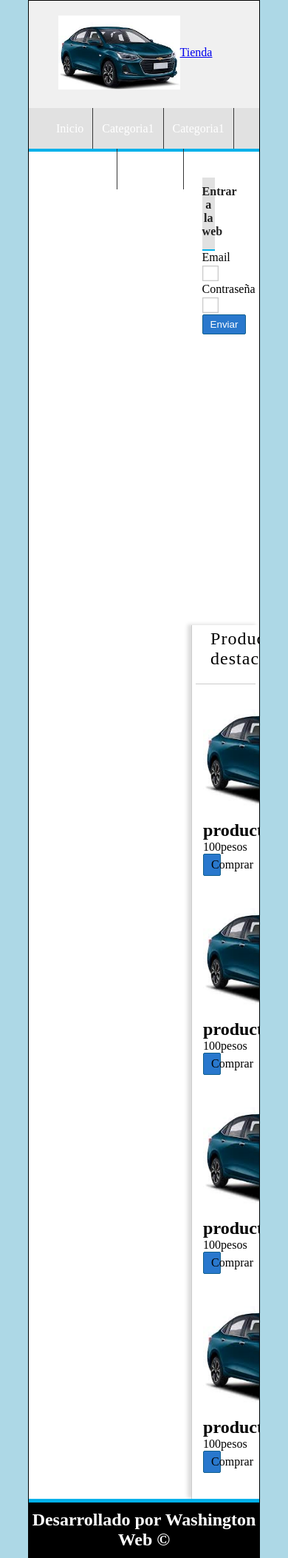
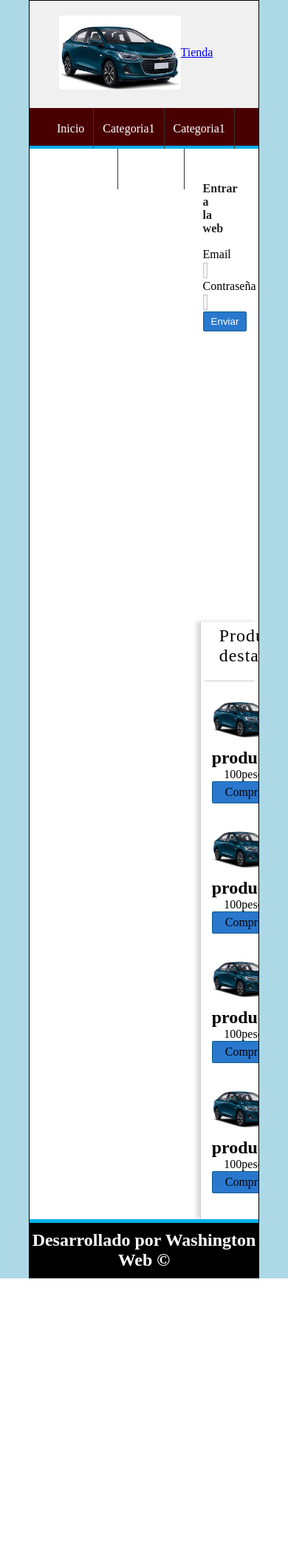
Before and after one commit to miguelcruz201715-hue/pruebaphp, a PHP site: page / in a window 390 px wide. Shown: the whole page at 74% size. After the commit the page ends 1728 px from the top, so only its background shows below. Run offline with PHP 8.4, Linux system fonts and the light colour scheme.

Commit message:
ajuste responsive

```diff
--- a/index.html
+++ b/index.html
@@ -58,7 +58,7 @@
 
             <div id="central">
                 <h1>Productos destacados</h1>
-
+                <div class="contenedor-productos">
                     <div class="product">
                         <img src="carro.jpg" alt="">
                         <h2>producto</h2>
@@ -84,6 +84,7 @@
                         <p>100pesos</p>
                         <a href="#" class="button">Comprar</a>
                     </div>
+                </div>
 
             </div>
         </div>
--- a/style.css
+++ b/style.css
@@ -1,6 +1,7 @@
 *{
     margin: 0px;
     padding: 0px;
+    box-sizing: border-box;
 }
 
 body{
@@ -37,7 +38,7 @@ body{
 
 #menu{
     clear:both;
-    background-color: #2222;
+    background-color: #490000;
     color: white;
     height: 55px;
     border-bottom: 4px solid #01B1EA;
@@ -169,16 +170,23 @@ input[type="button"],
 }
 
 .product{
-    width: 30%;
-    float: left;
+    max-width: 200px;
+    display: inline-block;
     margin-left: 10px;
     margin-right: 10px;
     margin-bottom: 30px;
     text-align: center;
 }
 
+.contenedor-productos{
+    display: flex;
+    flex-wrap: wrap;
+    justify-content: start;
+}
+
 .product img{
-    height: 150px;
+    width: 100%;
+    height: auto;
     margin-bottom: 10px;
 }
 
```
Lines whose indentation alone changed are shown as unchanged.
